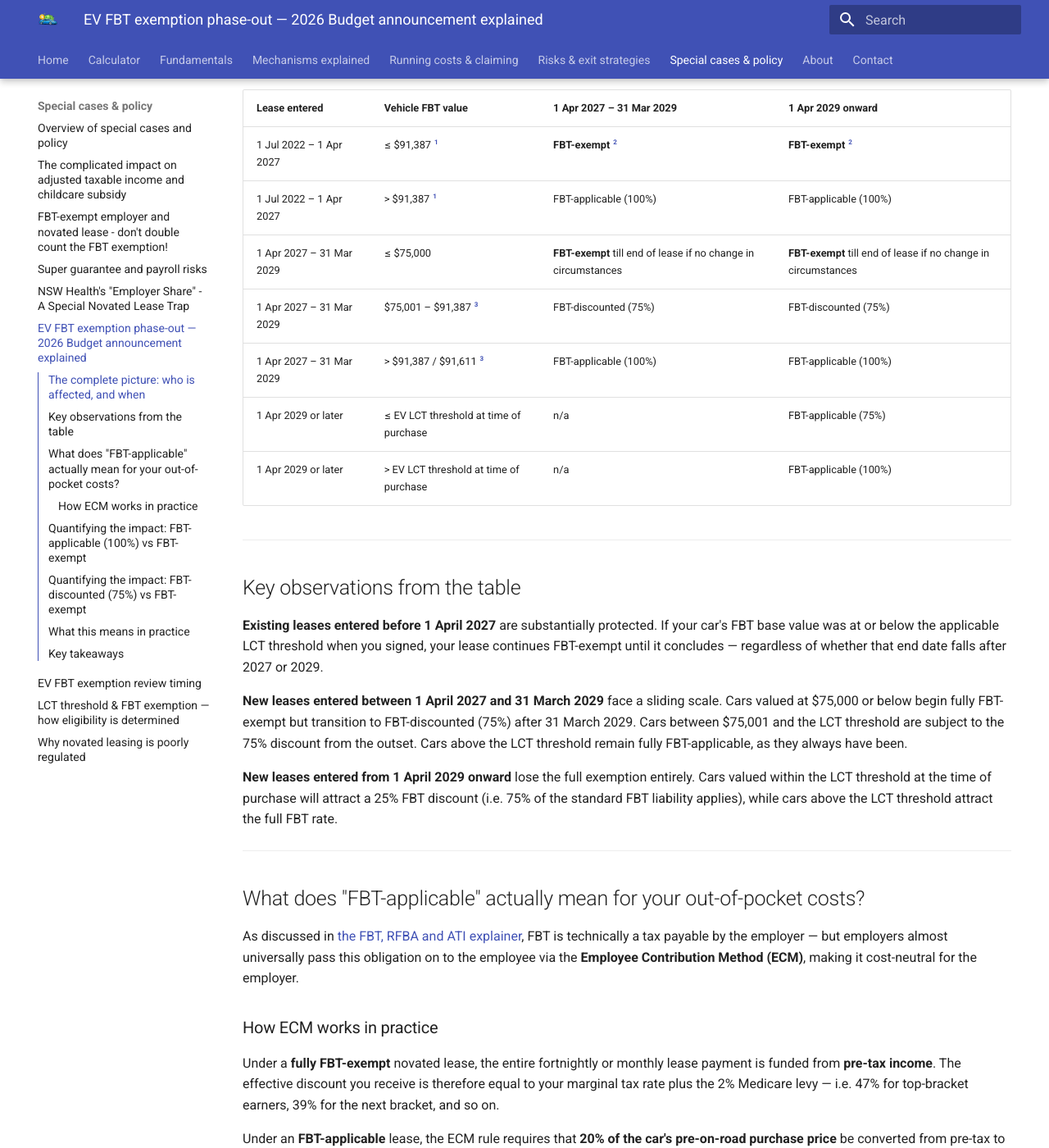
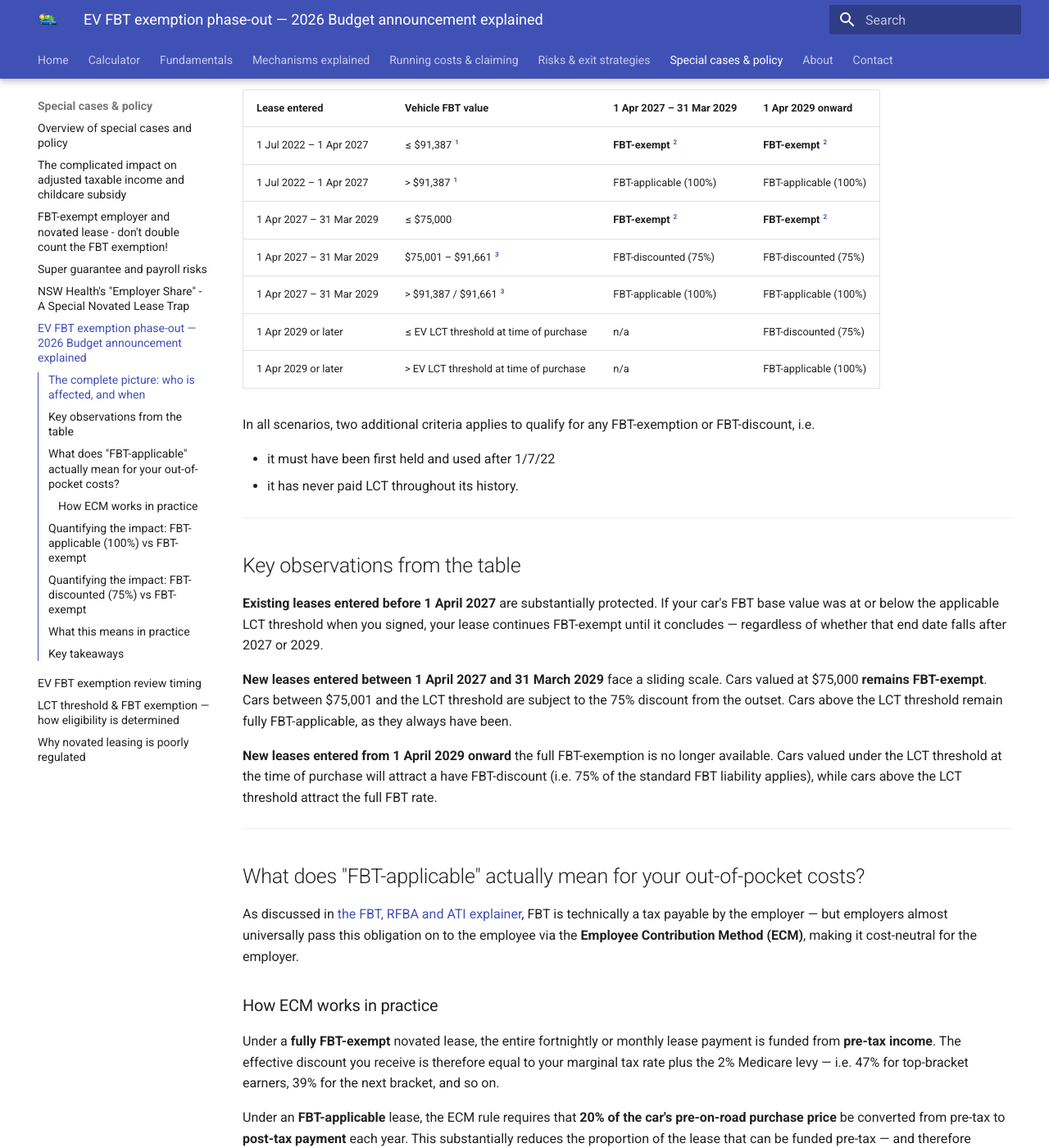
Before and after one commit to novatedlease/novatedlease.github.io, an MkDocs documentation site: the page built from docs/special-and-policy/ev-fbt-exemption-phase-out-budget-2026.md, in a window 1280 px wide and 1400 px high, scrolled down 627 px. Shown: the whole window at 82% size. Built offline with MkDocs 1.6.1 and Material for MkDocs 9.7.7, drawn with Linux system fonts in a browser that asks for light colours; some of the changed text lies outside the part shown.

Commit message:
wording fix

```diff
--- a/docs/special-and-policy/ev-fbt-exemption-phase-out-budget-2026.md
+++ b/docs/special-and-policy/ev-fbt-exemption-phase-out-budget-2026.md
@@ -22,15 +22,20 @@ The table below sets out every scenario depending on lease start date, vehicle F
 |---|---|---|---|
 | 1 Jul 2022 – 1 Apr 2027 | ≤ $91,387 [^1] | **FBT-exempt** [^2] | **FBT-exempt** [^2] |
 | 1 Jul 2022 – 1 Apr 2027 | > $91,387 [^1] | FBT-applicable (100%) | FBT-applicable (100%) |
-| 1 Apr 2027 – 31 Mar 2029 | ≤ $75,000 | **FBT-exempt** till end of lease if no change in circumstances | **FBT-exempt** till end of lease if no change in circumstances |
-| 1 Apr 2027 – 31 Mar 2029 | $75,001 – $91,387 [^3] | FBT-discounted (75%) | FBT-discounted (75%) |
-| 1 Apr 2027 – 31 Mar 2029 | > $91,387 / $91,611 [^3] | FBT-applicable (100%) | FBT-applicable (100%) |
-| 1 Apr 2029 or later | ≤ EV LCT threshold at time of purchase | n/a | FBT-applicable (75%) |
+| 1 Apr 2027 – 31 Mar 2029 | ≤ $75,000 | **FBT-exempt** [^2] | **FBT-exempt** [^2] |
+| 1 Apr 2027 – 31 Mar 2029 | $75,001 – $91,661 [^3] | FBT-discounted (75%) | FBT-discounted (75%) |
+| 1 Apr 2027 – 31 Mar 2029 | > $91,387 / $91,661 [^3] | FBT-applicable (100%) | FBT-applicable (100%) |
+| 1 Apr 2029 or later | ≤ EV LCT threshold at time of purchase | n/a | FBT-discounted (75%) |
 | 1 Apr 2029 or later | > EV LCT threshold at time of purchase | n/a | FBT-applicable (100%) |
 
-[^1]: Or the applicable LCT threshold at the time of purchase if the lease commenced in an earlier financial year.
+In all scenarios, two additional criteria applies to qualify for any FBT-exemption or FBT-discount, i.e.
+
+- it must have been first held and used after 1/7/22
+- it has never paid LCT throughout its history.
+
+[^1]: Or the applicable LCT threshold at the time of purchase if the lease commenced in an earlier financial year. It is [projected to be $91,661](lct-threshold-fbt-exemption.md) from 1/7/26.
 [^2]: Protected until end of lease, provided there is no change in circumstances.
-[^3]: The upper limit will be $91,611 from 1 July 2026; thereafter it will be further indexed against the LCT threshold from 1 July 2027 and from 1 July 2028 respectively.
+[^3]: The upper limit is [projected to be $91,661](lct-threshold-fbt-exemption.md) from 1 July 2026; thereafter it will be further indexed against the LCT threshold from 1 July 2027 and from 1 July 2028 respectively.
 
 ---
 
@@ -38,9 +43,9 @@ The table below sets out every scenario depending on lease start date, vehicle F
 
 **Existing leases entered before 1 April 2027** are substantially protected. If your car's FBT base value was at or below the applicable LCT threshold when you signed, your lease continues FBT-exempt until it concludes — regardless of whether that end date falls after 2027 or 2029.
 
-**New leases entered between 1 April 2027 and 31 March 2029** face a sliding scale. Cars valued at $75,000 or below begin fully FBT-exempt but transition to FBT-discounted (75%) after 31 March 2029. Cars between $75,001 and the LCT threshold are subject to the 75% discount from the outset. Cars above the LCT threshold remain fully FBT-applicable, as they always have been.
+**New leases entered between 1 April 2027 and 31 March 2029** face a sliding scale. Cars valued at $75,000 **remains FBT-exempt**. Cars between $75,001 and the LCT threshold are subject to the 75% discount from the outset. Cars above the LCT threshold remain fully FBT-applicable, as they always have been.
 
-**New leases entered from 1 April 2029 onward** lose the full exemption entirely. Cars valued within the LCT threshold at the time of purchase will attract a 25% FBT discount (i.e. 75% of the standard FBT liability applies), while cars above the LCT threshold attract the full FBT rate.
+**New leases entered from 1 April 2029 onward** the full FBT-exemption is no longer available. Cars valued under the LCT threshold at the time of purchase will attract a have FBT-discount (i.e. 75% of the standard FBT liability applies), while cars above the LCT threshold attract the full FBT rate.
 
 ---
 
```
